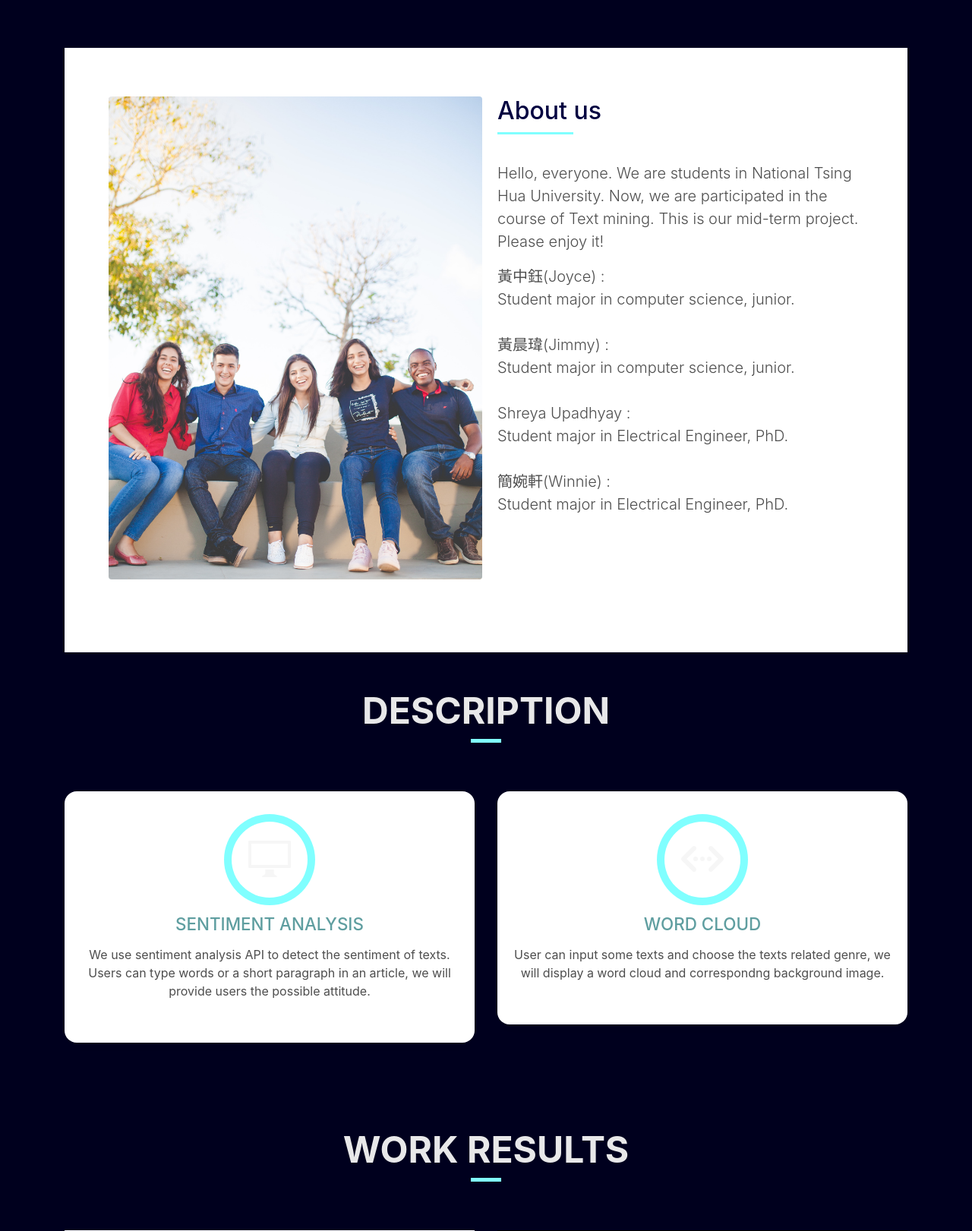
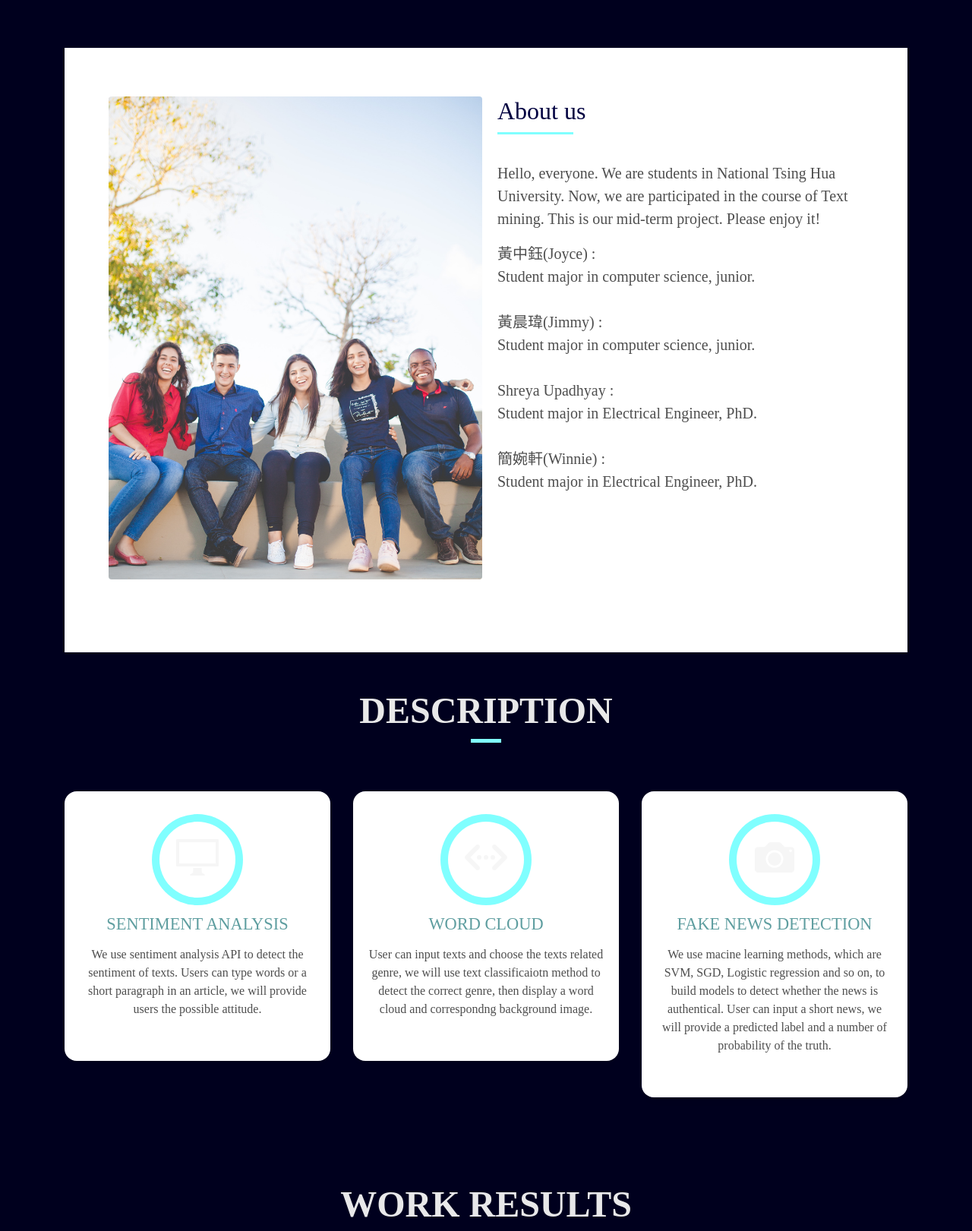
Before and after one commit to ChungYujoyce/text-mining-web, a Flask app: page / in a window 1280 px wide. Shown: the part 801-2422 px from the top of the page at 76% size. Run offline with Flask 2, Linux system fonts and the light colour scheme; some libraries are stand-ins or nearby versions; some web fonts are replaced.

Commit message:
main page update

```diff
--- a/templates/index.html
+++ b/templates/index.html
@@ -21,6 +21,39 @@
 
     <!-- Template Main CSS File -->
     <link href="{{ url_for('static',filename='css/style.css') }}" rel="stylesheet">
+    <style>
+        @import url(https://fonts.googleapis.com/earlyaccess/cwtexfangsong.css);
+
+        /*字體*/
+        html,
+        body,
+        div,
+        dl,
+        dt,
+        dd,
+        ul,
+        ol,
+        li,
+        h1,
+        h2,
+        h3,
+        h4,
+        h5,
+        h6,
+        pre,
+        form,
+        label,
+        fieldset,
+        input,
+        p,
+        span,
+        a,
+        blockquote,
+        th,
+        td {
+            font-family: 'cwTeXFangSong', serif !important;
+        }
+    </style>
 </head>
 
 <body id="page-top">
@@ -143,6 +176,7 @@
                                     We use sentiment analysis API to detect the sentiment of texts.
                                     Users can type words or a short paragraph in an article,
                                     we will provide users the possible attitude.
+                                    <br>
                                 </p>
                             </div>
                         </div>
@@ -155,26 +189,30 @@
                             <div class="service-content">
                                 <h2 class="s-title" style="color: cadetblue;">Word Cloud</h2>
                                 <p class="s-description text-center">
-                                    User can input some texts and choose the texts related genre,
-                                    we will display a word cloud and correspondng background image.
+                                    User can input texts and choose the texts related genre,
+                                    we will use text classificaiotn method to detect the correct genre,
+                                    then display a word cloud and correspondng background image.
                                 </p>
                             </div>
                         </div>
                     </div>
-                    <!-- <div class="col-md-4">
+                    <div class="col">
                         <div class="service-box">
                             <div class="service-ico">
                                 <span class="ico-circle"><i class="ion-camera"></i></span>
                             </div>
                             <div class="service-content">
-                                <h2 class="s-title" style="color: cadetblue;">Coming soon..</h2>
+                                <h2 class="s-title" style="color: cadetblue;">Fake News Detection</h2>
                                 <p class="s-description text-center">
-                                    Not done yet.
+                                    We use macine learning methods, which are SVM, SGD, Logistic regression and so on,
+                                    to build models to detect whether the news is authentical.
+                                    User can input a short news, we will provide a predicted label
+                                    and a number of probability of the truth.
                                 </p>
                             </div>
                         </div>
                     </div>
-                    <div class="col-md-4">
+                    <!--<div class="col">
                         <div class="service-box">
                             <div class="service-ico">
                                 <span class="ico-circle"><i class="ion-android-phone-portrait"></i></span>
@@ -288,20 +326,20 @@
                             </a>
                         </div>
                     </div>
-                    <!--<div class="col-md-4">
+                    <div class="col">
                         <div class="work-box">
-                            <a href="{{ url_for('static', filename='img/work-3.jpg') }}" data-gall="portfolioGallery"
+                            <a href="{{ url_for('static', filename='img/news.jpg') }}" data-gall="portfolioGallery"
                                 class="venobox">
                                 <div class="work-img">
-                                    <img src="{{ url_for('static', filename='img/work-3.jpg') }}" alt=""
-                                        class="img-fluid">
+                                    <a href="/predict"><img src="{{ url_for('static', filename='img/news.jpg') }}"
+                                            alt="" class="img-fluid"></a>
                                 </div>
                                 <div class="work-content">
                                     <div class="row">
                                         <div class="col-sm-8">
-                                            <h2 class="w-title">Coming soon..</h2>
+                                            <h2 class="w-title"><a href="/predict">Fake News Detection</a></h2>
                                             <div class="w-more">
-                                                <span class="w-ctegory">Web Design</span> / <span class="w-date">April.
+                                                <span class="w-ctegory">Property 3</span> / <span class="w-date">June.
                                                     2020</span>
                                             </div>
                                         </div>
@@ -315,7 +353,7 @@
                             </a>
                         </div>
                     </div>
-                    <div class="col-md-4">
+                    <!--<div class="col-md-4">
                         <div class="work-box">
                             <a href="{{ url_for('static', filename='img/work-4.jpg') }}" data-gall="portfolioGallery"
                                 class="venobox">
```
